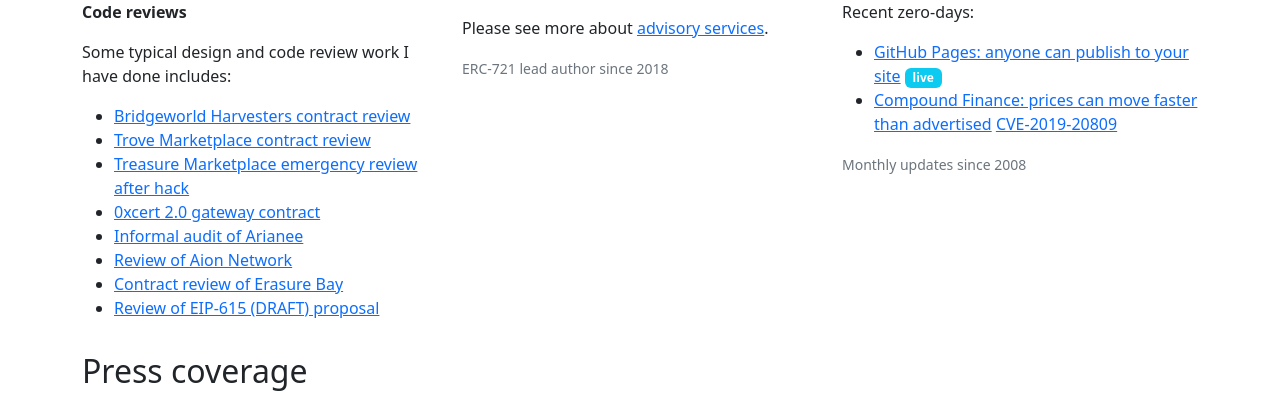
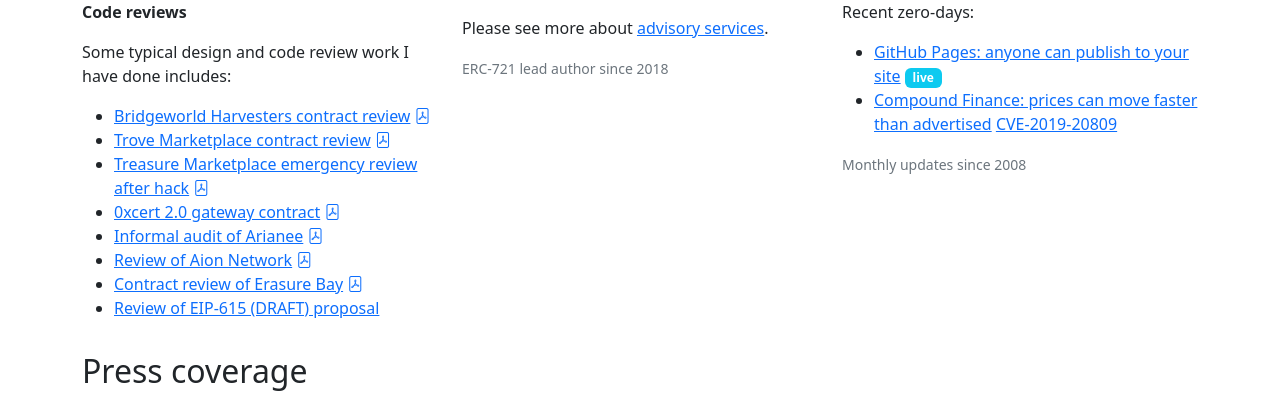
Before and after one commit to fulldecent/phor.net, a Jekyll site: the page built from index.html, in a window 1280 px wide. Shown: the part 1113-1506 px from the top of the page. Built offline with Jekyll 4.4.1, drawn with Linux system fonts in a browser that asks for light colours; nearby versions of some CDN libraries; comment, search, counter and statistics services are not loaded.

Commit message:
add code review pdfs

```diff
--- a/index.html
+++ b/index.html
@@ -241,13 +241,13 @@
         <p><strong>Code reviews</strong></p>
         <p>Some typical design and code review work I have done includes:</p>
         <ul>
-          <li><a target="_blank" href="https://github.com/ghoul-sol/treasure-staking/issues/69">Bridgeworld Harvesters contract review</a></li>
-          <li><a target="_blank" href="https://github.com/TreasureProject/treasure-marketplace-contracts/issues/74">Trove Marketplace contract review</a></li>
-          <li><a target="_blank" href="https://github.com/ghoul-sol/treasure-marketplace/issues/25">Treasure Marketplace emergency review after hack</a></li>
-          <li><a target="_blank" href="https://github.com/0xcert/framework/pull/522#pullrequestreview-266658697">0xcert 2.0 gateway contract</a></li>
-          <li><a target="_blank" href="https://github.com/search?q=org%3AArianee+author%3Afulldecent&type=Issues">Informal audit of Arianee</a></li>
-          <li><a target="_blank" href="https://github.com/aionnetwork/AVM/issues/created_by/fulldecent">Review of Aion Network</a></li>
-          <li><a target="_blank" href="https://github.com/erasureprotocol/erasure-protocol/pull/253#pullrequestreview-318470827">Contract review of Erasure Bay</a></li>
+          <li><a target="_blank" href="https://github.com/ghoul-sol/treasure-staking/issues/69">Bridgeworld Harvesters contract review</a> <a href="assets/project-images/code-review-ghoul-sol_treasure-staking.pdf"><i class="bi bi-file-pdf"></i></a></li>
+          <li><a target="_blank" href="https://github.com/TreasureProject/treasure-marketplace-contracts/issues/74">Trove Marketplace contract review</a> <a href="assets/project-images/code-review-treasureproject_treasure-marketplace-contracts-trove.pdf"><i class="bi bi-file-pdf"></i></a></li>
+          <li><a target="_blank" href="https://github.com/ghoul-sol/treasure-marketplace/issues/25">Treasure Marketplace emergency review after hack</a> <a href="assets/project-images/code-review-treasureproject_treasure-marketplace-contracts-treasure.pdf"><i class="bi bi-file-pdf"></i></a></li>
+          <li><a target="_blank" href="https://github.com/0xcert/framework/pull/522#pullrequestreview-266658697">0xcert 2.0 gateway contract</a> <a href="assets/project-images/code-review-0xcert_framework.pdf"><i class="bi bi-file-pdf"></i></a></li>
+          <li><a target="_blank" href="https://github.com/search?q=org%3AArianee+author%3Afulldecent&type=Issues">Informal audit of Arianee</a> <a href="assets/project-images/code-review-ghoul-sol_treasure-staking.pdf"><i class="bi bi-file-pdf"></i></a></li>
+          <li><a target="_blank" href="https://github.com/aionnetwork/AVM/issues/created_by/fulldecent">Review of Aion Network</a> <a href="assets/project-images/code-review-aionnetwork_avm.pdf"><i class="bi bi-file-pdf"></i></a></li>
+          <li><a target="_blank" href="https://github.com/erasureprotocol/erasure-protocol/pull/253#pullrequestreview-318470827">Contract review of Erasure Bay</a> <a href="assets/project-images/code-review-erasureprotocol_erasure.pdf"><i class="bi bi-file-pdf"></i></a></li>
           <li><a target="_blank" href="https://ethereum-magicians.org/t/eip-615-subroutines-and-static-jumps-for-the-evm-last-call/3472/3">Review of EIP-615 (DRAFT) proposal</a></li>
         </ul>
       </div>
```
Also changed, not shown: 6 other files.
